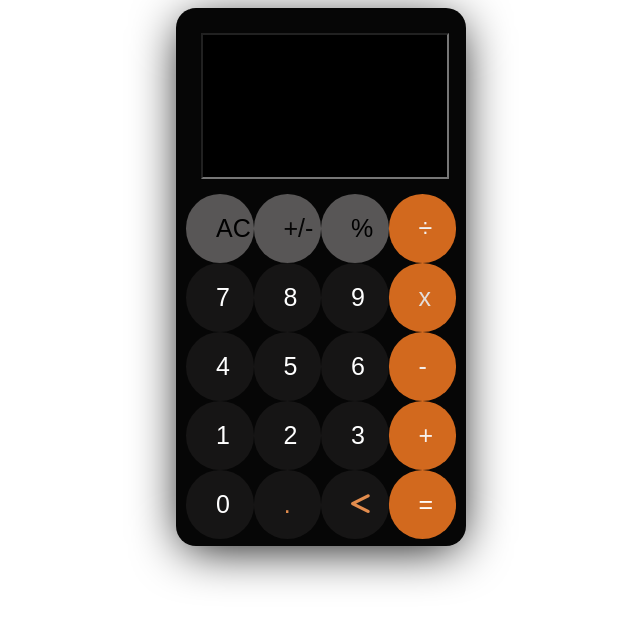
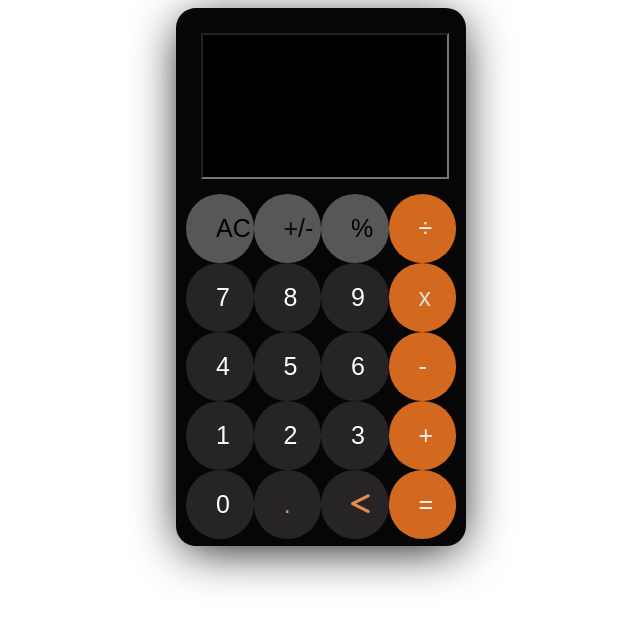
Before and after one commit to athira-k-v/Calculator, a plain HTML site: page index.html in a window 1280 px wide. Shown: the whole page, without its empty margins (319-959 px from the left). Drawn offline with Linux system fonts and the light colour scheme.

Commit message:
calculator

```diff
--- a/index.css
+++ b/index.css
@@ -28,7 +28,7 @@
 
 .button {
     width: 25%;
-    background: #161515;
+    background: #262424;
     color: #fff;
     padding: 20px 30px;
     display: inline-block;
@@ -36,10 +36,10 @@
     text-align: center;
     vertical-align: middle;
     margin-right: -4px;
-    border-right: solid 1px #0f1011;
-    border-bottom: solid 1px #0d0d0e;
+    border-right: solid 1px #b7c0c9;
+    border-bottom: solid 1px #b7b7d0;
     transition: all 0.2s ease-in-out;
     border-radius: 35px;
-   border: none;
+  border: none;
 
   }
```
